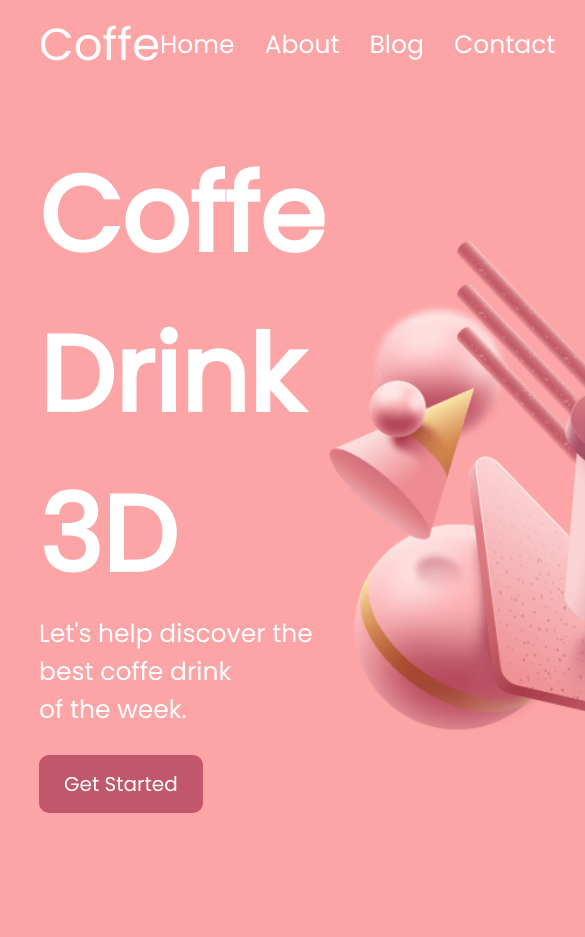
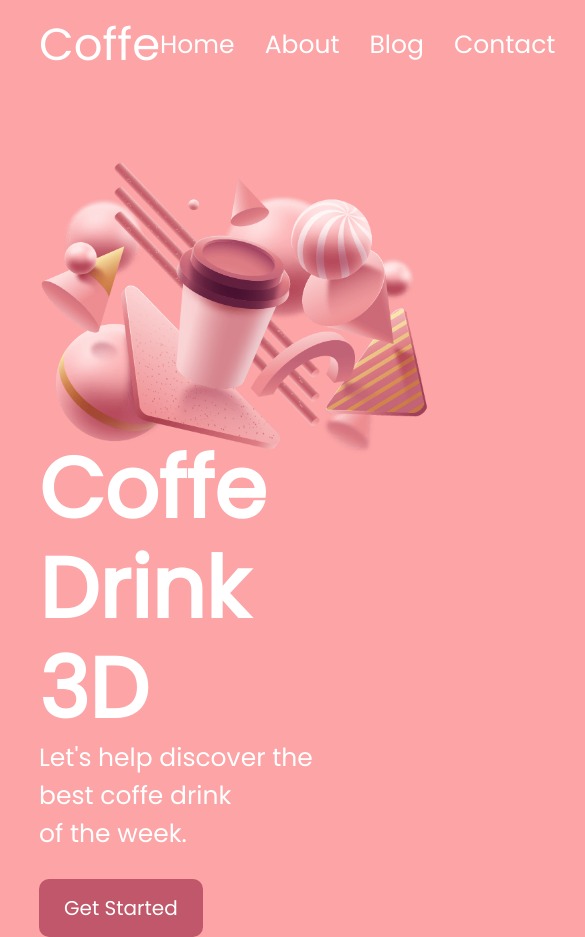
Before and after one commit to Abdarhman636/Coffe-3D, a plain HTML site: page index.html in a window 390 px wide. Shown: the top 937 px of the page, 585 px wide, since content can reach past the window. Before the commit the page ends 844 px from the top, so only its background shows below. Drawn offline with nearby package versions, Linux system fonts and the light colour scheme.

Commit message:
resposive

```diff
--- a/style.css
+++ b/style.css
@@ -92,7 +92,7 @@ a {
 .heroimgs {
     position: relative;
     /* height: 289px; */
-    order: 2;
+    order: 1;
     flex: 1;
     height: 70%;
     margin-top: 60px;
@@ -106,13 +106,9 @@ a {
     height: 100%;
 }
 
-.home-data {
-    flex: 1;
-}
-
 .home__title {
     color: white;
-    font-size: 12.6vh;
+    font-size: 6rem;
     font-weight: bold;
 }
 
@@ -130,4 +126,21 @@ a {
     border-radius: 10px;
 }
 
-@media screen and (max-width:700px) {}
+@media screen and (max-width:1124px) {
+    .hero {
+        grid-template-rows: repeat(2, 50%);
+        grid-template-columns: 1fr;
+    }
+    .heroimgs {
+        order: 1;
+        height: 80%;
+    }
+    .home__data {
+        order: 2;
+        margin-top: 50px;
+    }
+    .home__title {
+        font-size: 10vh;
+        line-height: 100px;
+    }
+}
```
